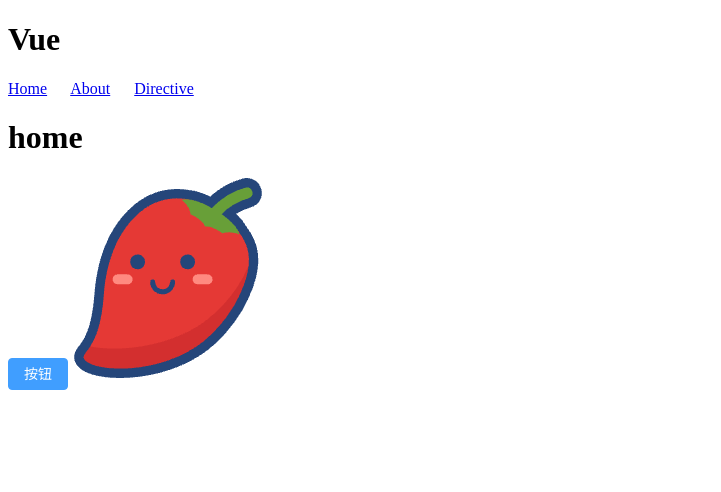
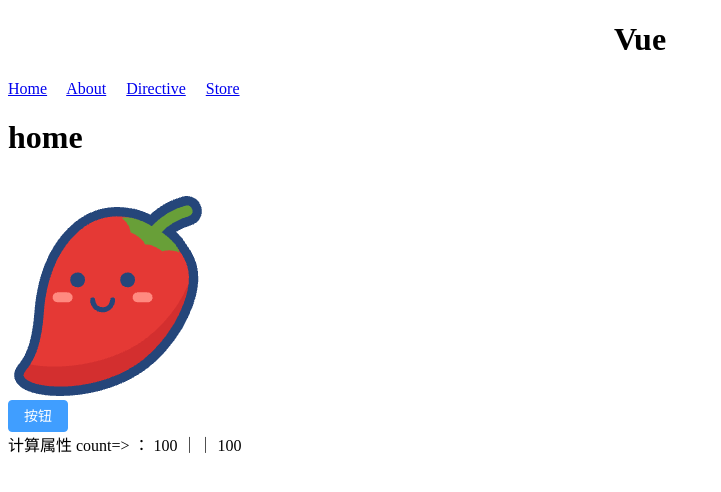
Before and after one commit to mzy911/webpackCli, a Vue app: page /home in a window 1280 px wide. Shown: the top 492 px of the page, without its empty margins (0-721 px from the left). Built offline with nearby package versions, Linux system fonts and the light colour scheme.

Commit message:
feat：pinia

```diff
--- a/package.json
+++ b/package.json
@@ -62,6 +62,7 @@
   },
   "dependencies": {
     "element-plus": "^2.2.19",
+    "pinia": "^2.0.23",
     "vue": "^3.2.41",
     "vue-router": "^4.1.6"
   }
--- a/src/App.vue
+++ b/src/App.vue
@@ -1,13 +1,15 @@
 <template>
   <div>
-    <h1>Vue</h1>
+    <h1 style="textAlign:center;">Vue</h1>
 
     <div>
       <router-link to="/home">Home</router-link>
-      &nbsp;&nbsp;&nbsp;&nbsp;
+      &nbsp;&nbsp;&nbsp;
       <router-link to="/about">About</router-link>
-      &nbsp;&nbsp;&nbsp;&nbsp;
+      &nbsp;&nbsp;&nbsp;
       <router-link to="/directive">Directive</router-link>
+      &nbsp;&nbsp;&nbsp;
+      <router-link to="/store">Store</router-link>
     </div>
 
     <router-view></router-view>
--- a/src/index.js
+++ b/src/index.js
@@ -1,6 +1,7 @@
 import {createApp} from 'vue'
 import App from './App'
 import router from './router'
+import {createPinia} from 'pinia'
 
 // 整体引入：element-ui
 // import ElementPlus from 'element-plus'
@@ -27,4 +28,7 @@ Apps.directive('throttle', {
   }
 })
 
-Apps.use(router).mount(document.getElementById('app'))
+Apps.use(router)
+Apps.use(createPinia())
+
+Apps.mount(document.getElementById('app'))
--- a/src/router/index.js
+++ b/src/router/index.js
@@ -3,10 +3,15 @@ import {createRouter, createWebHistory} from 'vue-router'
 const Home = () => import('../views/Home')
 const About = () => import('../views/About')
 const Derective = () => import('../views/Directive')
+const Store = () => import('../views/Store')
 
 export default createRouter({
   history: createWebHistory(),
   routes: [
+    {
+      path: '/',
+      redirect: '/home'
+    },
     {
       path: '/home',
       component: Home
@@ -18,6 +23,10 @@ export default createRouter({
     {
       path: '/directive',
       component: Derective
+    },
+    {
+      path: '/store',
+      component: Store
     }
   ]
 })
--- /dev/null
+++ b/src/store/index.js
@@ -0,0 +1,40 @@
+import {createPinia, defineStore} from 'pinia'
+
+
+// 1、参数1：容器id，会被挂载到跟容器上
+// 2、参数2：选项对象
+export const useMainStore = defineStore('main', {
+
+  // 类似于组件的data
+  // 1、必须是函数，防止被污染
+  // 2、必须是箭头函数，有利于TS类型推导
+  state: () => {
+    return {
+      count: 100,
+      foo: 100
+    }
+  },
+
+  // 类似于组件的 computed，用来封装计算属性，具有缓存性
+  getters: {
+    count10 (){
+      return this.count + 10
+    }
+  },
+
+  // 类似于组件的 methods 封装业务逻辑，需改state
+  // 1、actions内不能使用箭头函数
+  // 2、因为箭头函数绑定的事外部的this
+  actions: {
+    // 此处不能使用箭头函数，否则拿不到this
+    changeState (){
+      this.count++
+      this.foo++
+    }
+    // mainStore.$patch({})
+    // mainStore.$patch(()=>{})
+  }
+})
+
+
+export const pinia = createPinia()
--- a/src/views/Home/index.vue
+++ b/src/views/Home/index.vue
@@ -2,22 +2,37 @@
   <div>
     <h1>home</h1>
 
+    <br>
+    <img src="/public/辣椒.png" alt="" srcset="">
+
+    <br>
     <el-button type="primary">按钮</el-button>
 
-    <img src="/public/辣椒.png" alt="" srcset="">
+    <br>
+    计算属性 count=> ： {{count}} ｜｜ {{mainStore.count}}
+
   </div>
 </template>
 
 <script>
-import {ElButton} from 'element-plus'
 export default {
-  name: 'home-page',
-  components: {
-    ElButton
-  }
+  name: 'home-page'
 }
 </script>
 
+<script setup>
+import {storeToRefs} from 'pinia'
+import {useMainStore} from '../../store/index'
+
+const mainStore = useMainStore()
+
+// 使用 storeToRefs 包裹数据，可以进行结构
+const {count} = storeToRefs(mainStore)
+
+</script>
+
+
 <style scoped lang="less">
 
+
 </style>
--- /dev/null
+++ b/src/views/Store/index.vue
@@ -0,0 +1,59 @@
+<template>
+  <div>
+    <br>
+    计算属性 count=> ： {{count}} ｜｜ {{mainStore.count}}
+
+    <br>
+    计算属性 foo=> ： {{foo}}
+
+    <br>
+    <button @click="changeCount">增加Count值</button>
+
+  </div>
+</template>
+
+
+<script>
+export default {
+  name: 'store-page'
+}
+</script>
+<script setup>
+import {storeToRefs} from 'pinia'
+import {useMainStore} from '../../store/index'
+const mainStore = useMainStore()
+
+// 使用 storeToRefs 包裹数据，可以进行结构
+const {count, foo} = storeToRefs(mainStore)
+
+
+const changeCount = () => {
+
+  // 1、单一修改数据
+  // mainStore.count++
+
+
+  // 2、批量修改数据：传递对象
+  // mainStore.$patch({
+  //   count: mainStore.count + 1,
+  //   foo: mainStore.foo + 1
+  // })
+
+
+  // 3、批量修改数据：传递函数，接受state
+  // mainStore.$patch((state) => {
+  //   state.count++
+  //   state.foo++
+  // })
+
+
+  // 4、使用action修改
+  mainStore.changeState()
+
+}
+
+
+</script>
+<style scoped lang="less">
+
+</style>
```
Also changed, not shown: src/store/production.js (added, +25 -0 lines), src/Api/index.js (added), 1 other file (tests, documents, lock files or other folders).
